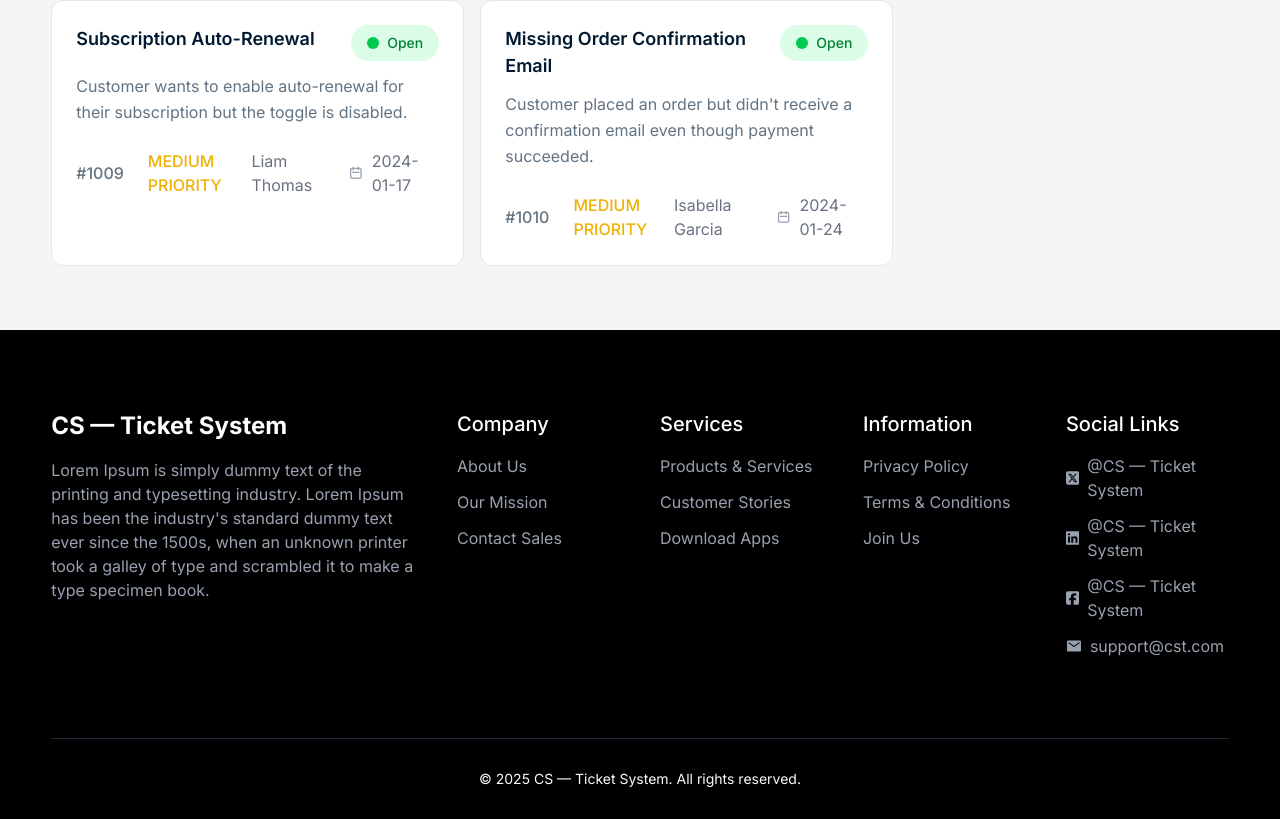
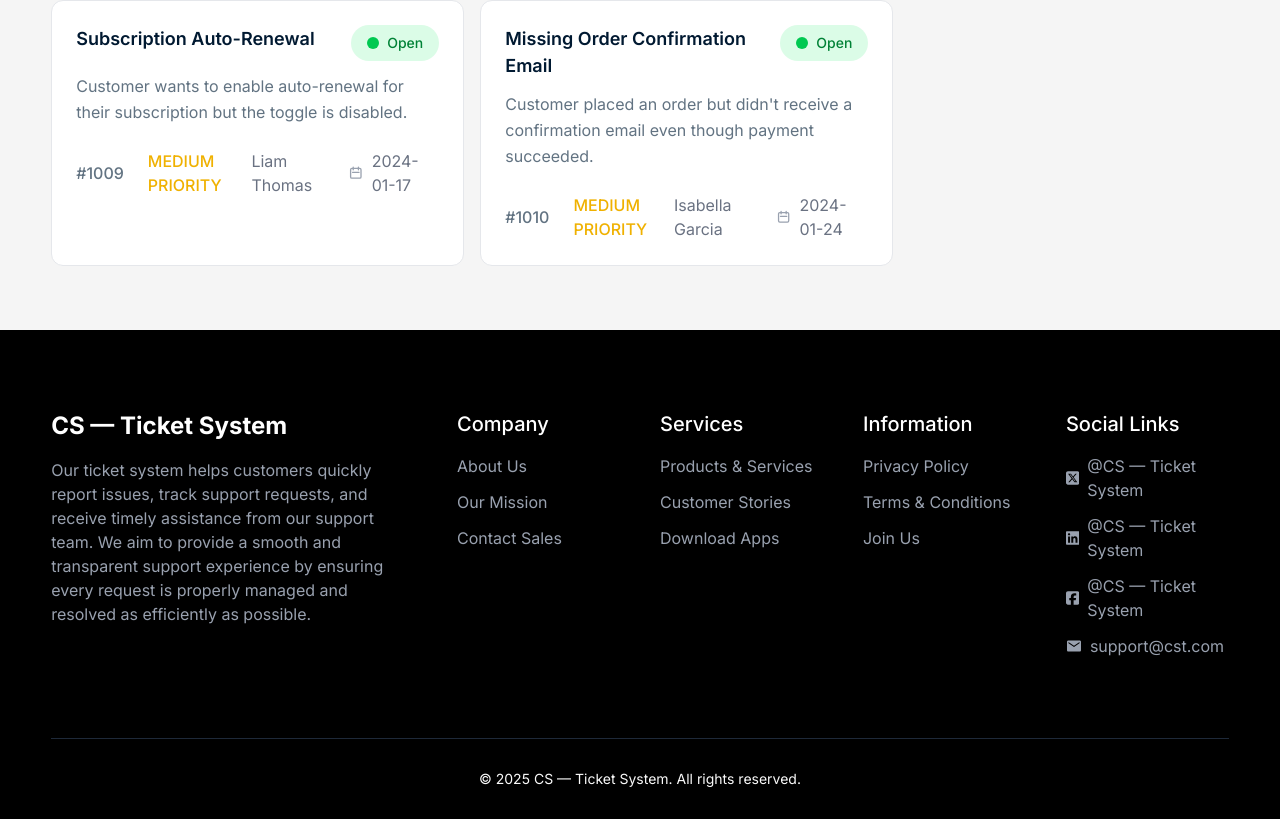
Before and after one commit to Akhlakur07/Customer-Support-Ticket-System, a React (Vite) app: page / in a window 1280 px wide. Shown: the part 1616-2435 px from the top of the page. Built offline with nearby package versions, Linux system fonts and the light colour scheme.

Commit message:
Complete

```diff
--- a/src/components/Footer.jsx
+++ b/src/components/Footer.jsx
@@ -15,10 +15,7 @@ const Footer = () => {
             CS — Ticket System
           </h2>
           <p className="text-[16px] leading-6 max-w-sm">
-            Lorem Ipsum is simply dummy text of the printing and typesetting
-            industry. Lorem Ipsum has been the industry's standard dummy text
-            ever since the 1500s, when an unknown printer took a galley of type
-            and scrambled it to make a type specimen book.
+            Our ticket system helps customers quickly report issues, track support requests, and receive timely assistance from our support team. We aim to provide a smooth and transparent support experience by ensuring every request is properly managed and resolved as efficiently as possible.
           </p>
         </div>
 
```
Also changed, not shown: 1 other file (tests, documents, lock files or other folders).
